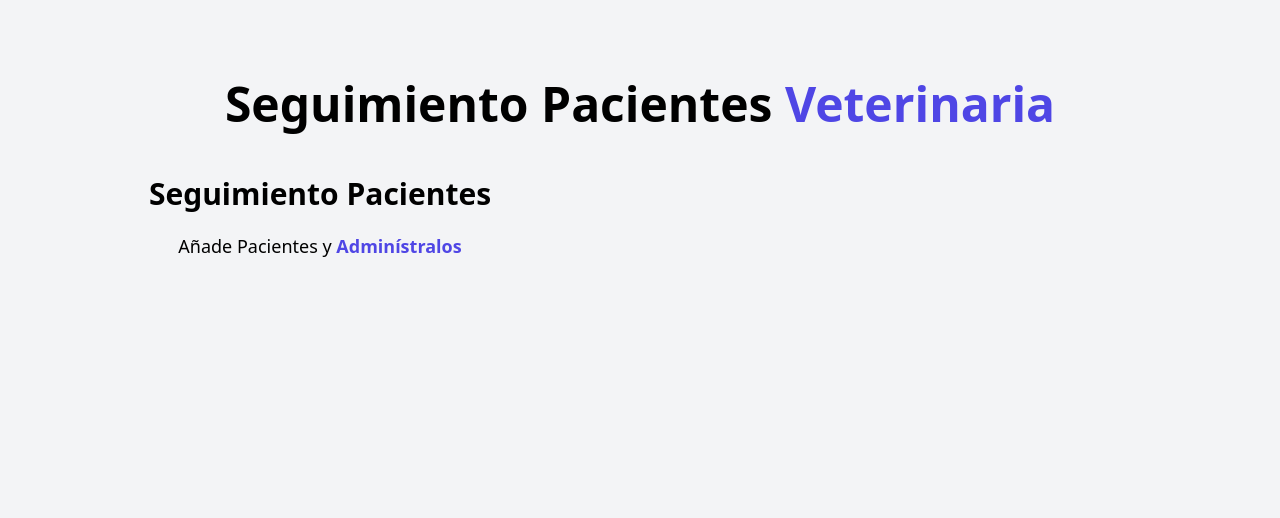
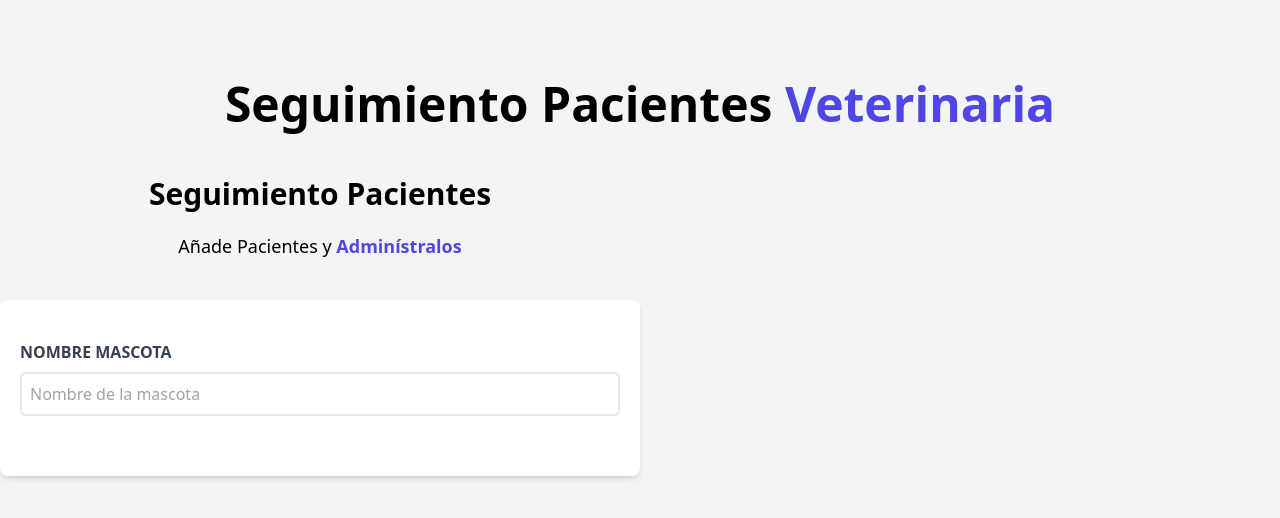
Before and after one commit to RaulHG-Dev/CursoVueJS, a Vue app in the folder admin-pacientes/: page / in a window 1280 px wide. Shown: the top 518 px of the page. Built offline with nearby package versions, Linux system fonts and the light colour scheme.

Commit message:
Video 75. Primeros pasos con el Formulario

```diff
--- a/admin-pacientes/src/components/Formulario.vue
+++ b/admin-pacientes/src/components/Formulario.vue
@@ -9,6 +9,13 @@
             Añade Pacientes y
             <span class="text-indigo-600 font-bold">Adminístralos</span>
         </p>
+
+        <form class="bg-white shadow-md rounded-lg py-10 px-5 mb-10">
+            <div class="mb-5">
+                <label for="mascota" class="block text-gray-700 uppercase font-bold">Nombre Mascota</label>
+                <input type="text" id="mascota" placeholder="Nombre de la mascota" class="border-2 w-full p-2 mt-2 placeholder-gray-400 rounded-md">
+            </div>
+        </form>
     </div>
 </template>
 
```
